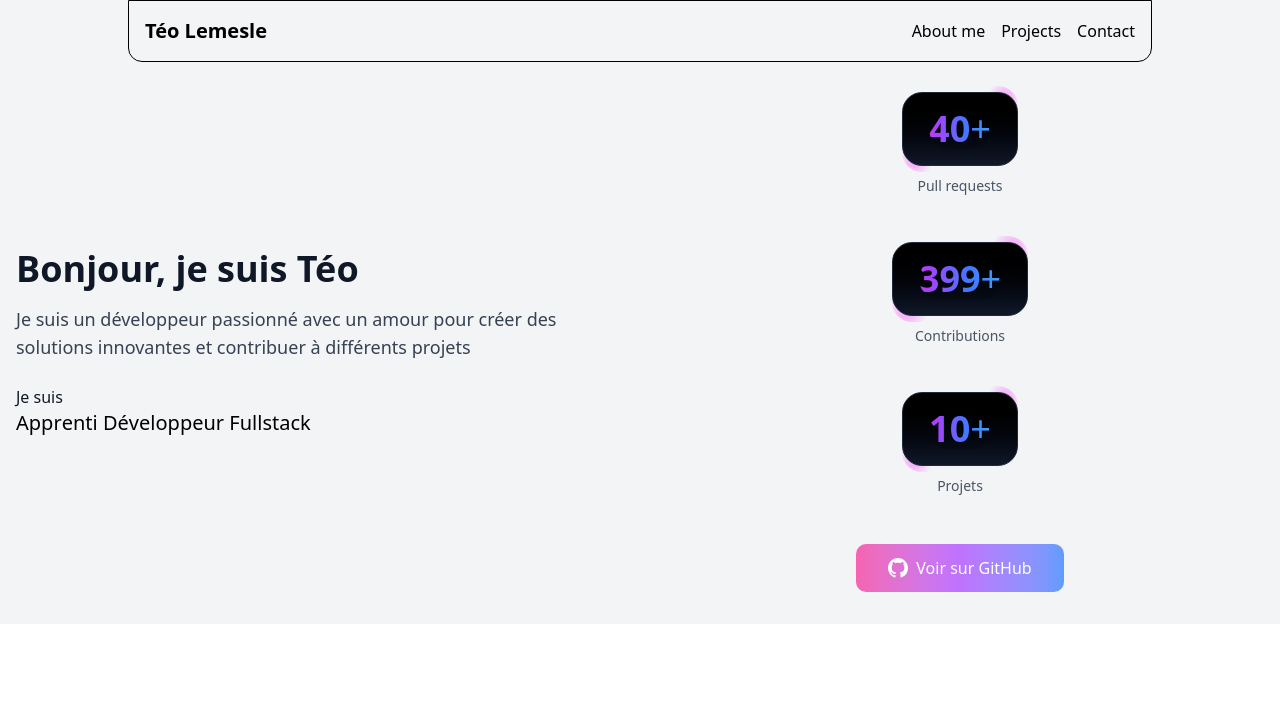
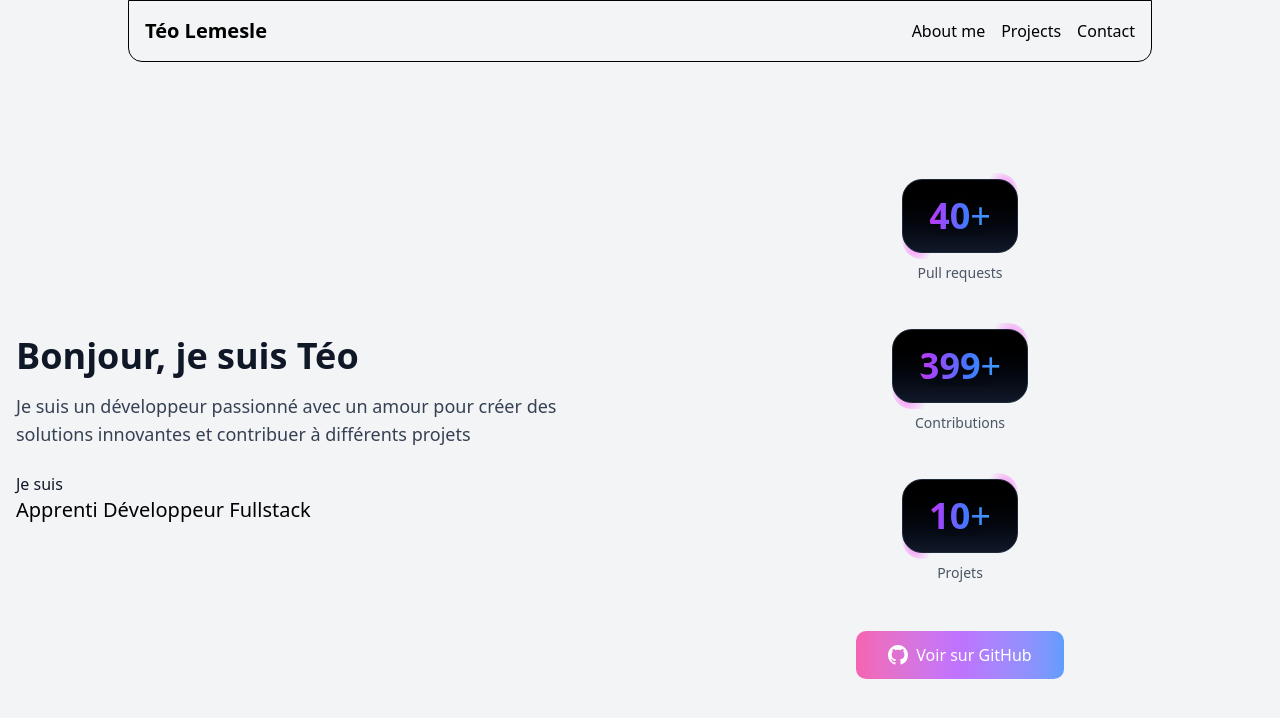
Before and after one commit to NoWauu/portfolio, a Next.js app in the folder portfolio/: page / in a window 1280 px wide. Shown: the top 718 px of the page. Built offline with nearby package versions, Linux system fonts and the light colour scheme.

Commit message:
fix: main page layout

```diff
--- a/portfolio/src/app/layout.tsx
+++ b/portfolio/src/app/layout.tsx
@@ -24,9 +24,9 @@ export default function RootLayout({
   children: React.ReactNode;
 }>) {
   return (
-    <html lang="en">
-      <body>
-        <div className={`${geistSans.variable} ${geistMono.variable} antialiased flex flex-col text-gray-900 bg-gray-100`}>
+    <html lang="fr" className="h-full">
+      <body className="h-full">
+        <div className={`${geistSans.variable} ${geistMono.variable} antialiased flex flex-col h-full text-gray-900 bg-gray-100`}>
           <Navbar />
           <div className="flex-1 container mx-auto px-4">
             {children}
--- a/portfolio/src/app/page.tsx
+++ b/portfolio/src/app/page.tsx
@@ -20,7 +20,7 @@ export default function Home() {
     { count: 10, label: "Projets" }
   ];
   return (
-    <div className="flex items-center justify-center h-full bg-gray-100">
+    <div className="flex items-center justify-center min-h-[calc(100vh-4rem)] bg-gray-100">
       <Hero rotatingTexts={rotatingTexts} />
       <div className="flex-1 mb-8 flex flex-col items-center justify-center space-y-6">
         <StatsCard stats={stats} />
```
